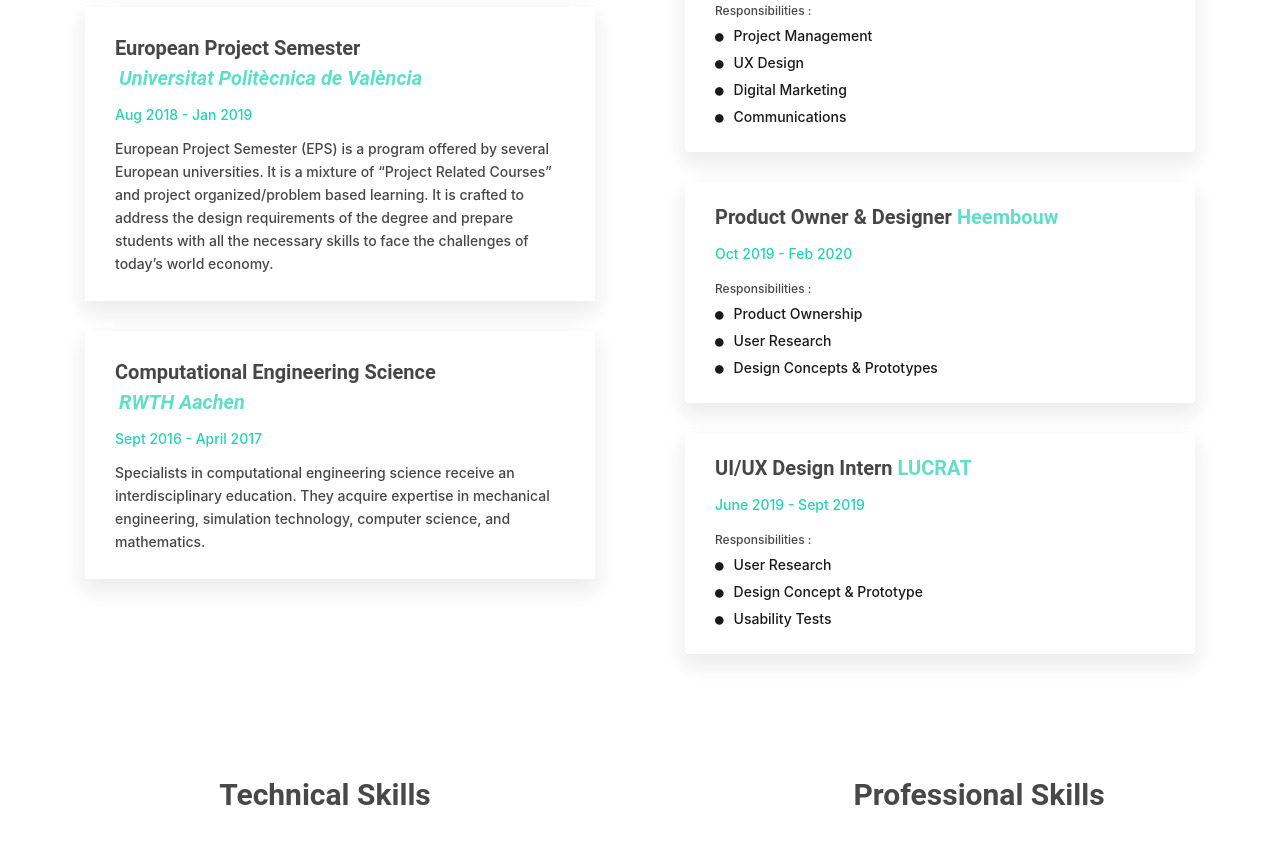
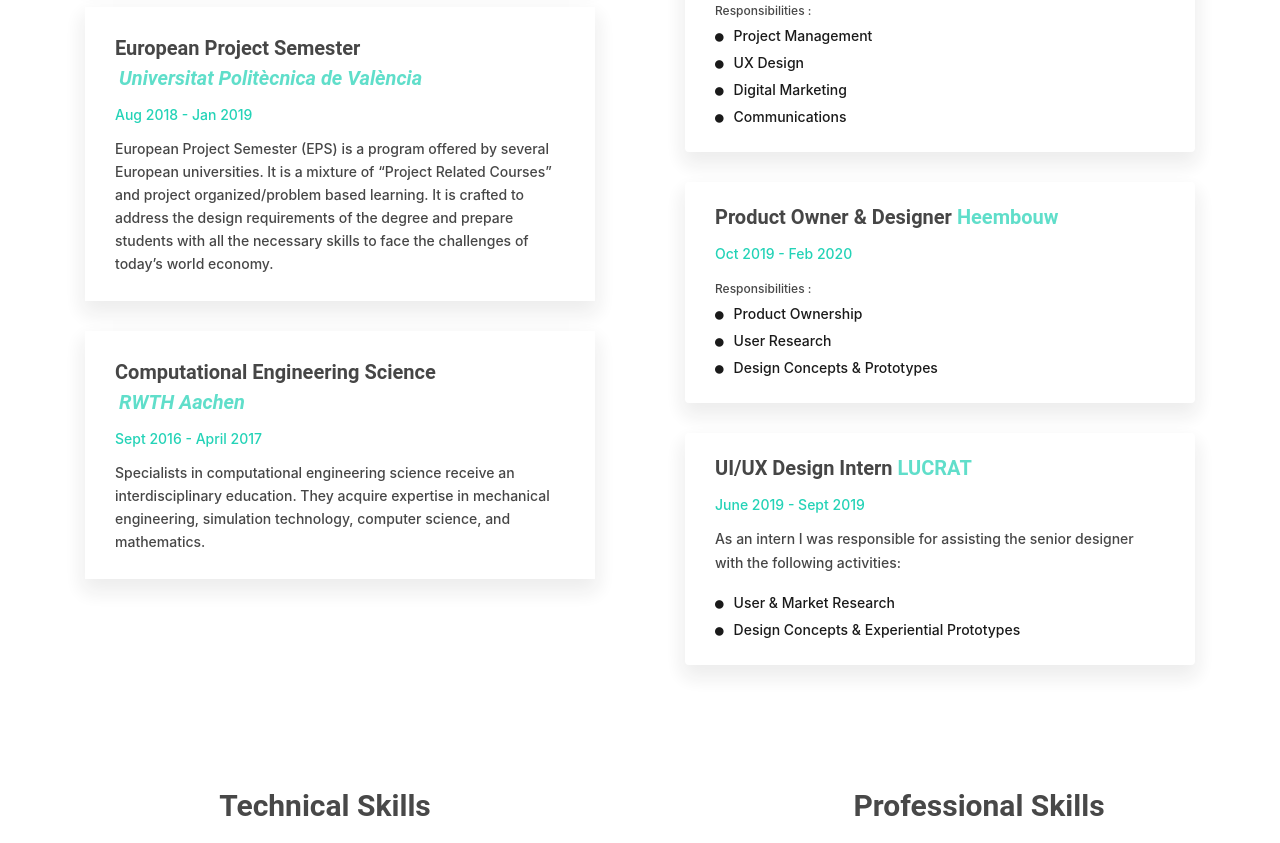
Before and after one commit to tonchevgeorgi97/UX-TONCHEV-PORTFOLIO, a plain HTML site: page index.html in a window 1280 px wide. Shown: the part 4127-4970 px from the top of the page. Drawn offline with Linux system fonts and the light colour scheme; some packages are replaced by stand-ins of ours.

Commit message:
update from home for responsibilities

```diff
--- a/index.html
+++ b/index.html
@@ -889,7 +889,7 @@
                                         <h4>Product Designer <a href="https://www.monett.eu/" target="_blank">Monett Mutual Funds</a></h4>
                                         <div class="mh-eduyear"> December 2020 - Present</div>
                                         <span>Responsibilities :</span>
-                                        <p>As a product designer in the start-up team I am responsible for the UX design of the product and all the activities related to it. I conduct user research, develop design concepts and create experiential prototypes. I also do usability tests and analyses. My responsibilities include, planning, managing and prioritizing project tasks in an agile team, writing user stories and communicating with stakeholders.</p>
+                                        <p>As a product designer in the start-up team my responsibilities stretch from UX design to overall product management activities. I conduct user research, develop design concepts and create experiential prototypes. Usability tests and analyses are also assigned to me. My responsibilities include, planning, managing and prioritizing tasks in an agile team and communicating with stakeholders.</p>
 
                                     </div>
                                      <!-- Education Institutes-->
@@ -928,11 +928,11 @@
                                     <div class="mh-work-item dark-bg wow fadeInUp" data-wow-duration="0.8s" data-wow-delay="0.4s">
                                         <h4>UI/UX Design Intern <a href="https://lucrat.net/" target="blank">LUCRAT</a></h4>
                                         <div class="mh-eduyear"> June 2019 - Sept 2019</div>
-                                        <span>Responsibilities :</span>
+                                        <p>As an intern I was responsible for assisting the senior designer with the following activities:</p>
                                         <ul class="work-responsibility">
-                                            <li><i class="fa fa-circle"></i>User Research</li>
-                                            <li><i class="fa fa-circle"></i>Design Concept & Prototype</li>
-                                            <li><i class="fa fa-circle"></i>Usability Tests</li>
+                                            <li><i class="fa fa-circle"></i>User & Market Research</li>
+                                            <li><i class="fa fa-circle"></i>Design Concepts & Experiential Prototypes</li>
+
                                         </ul>
                                     </div>
 
```
